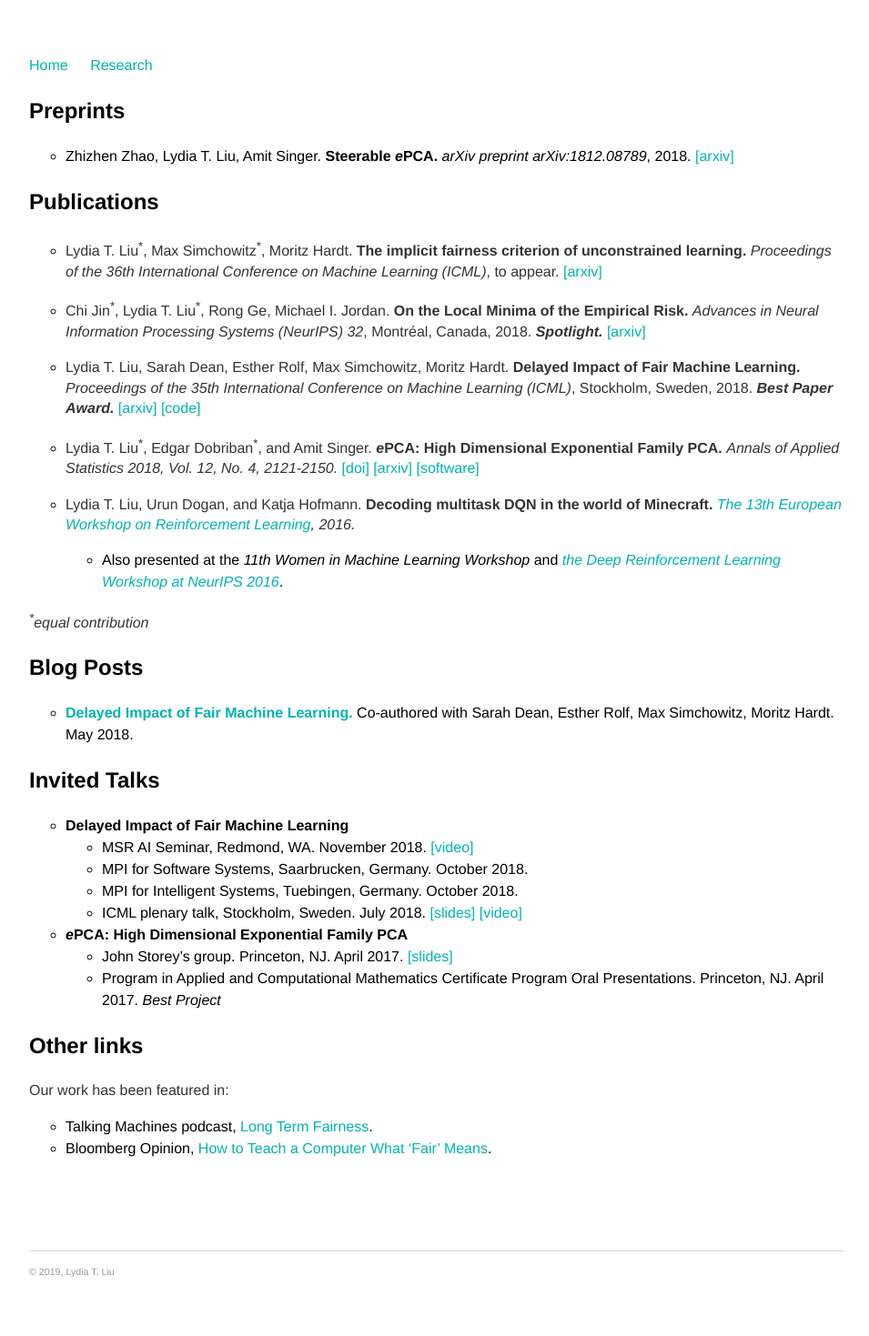
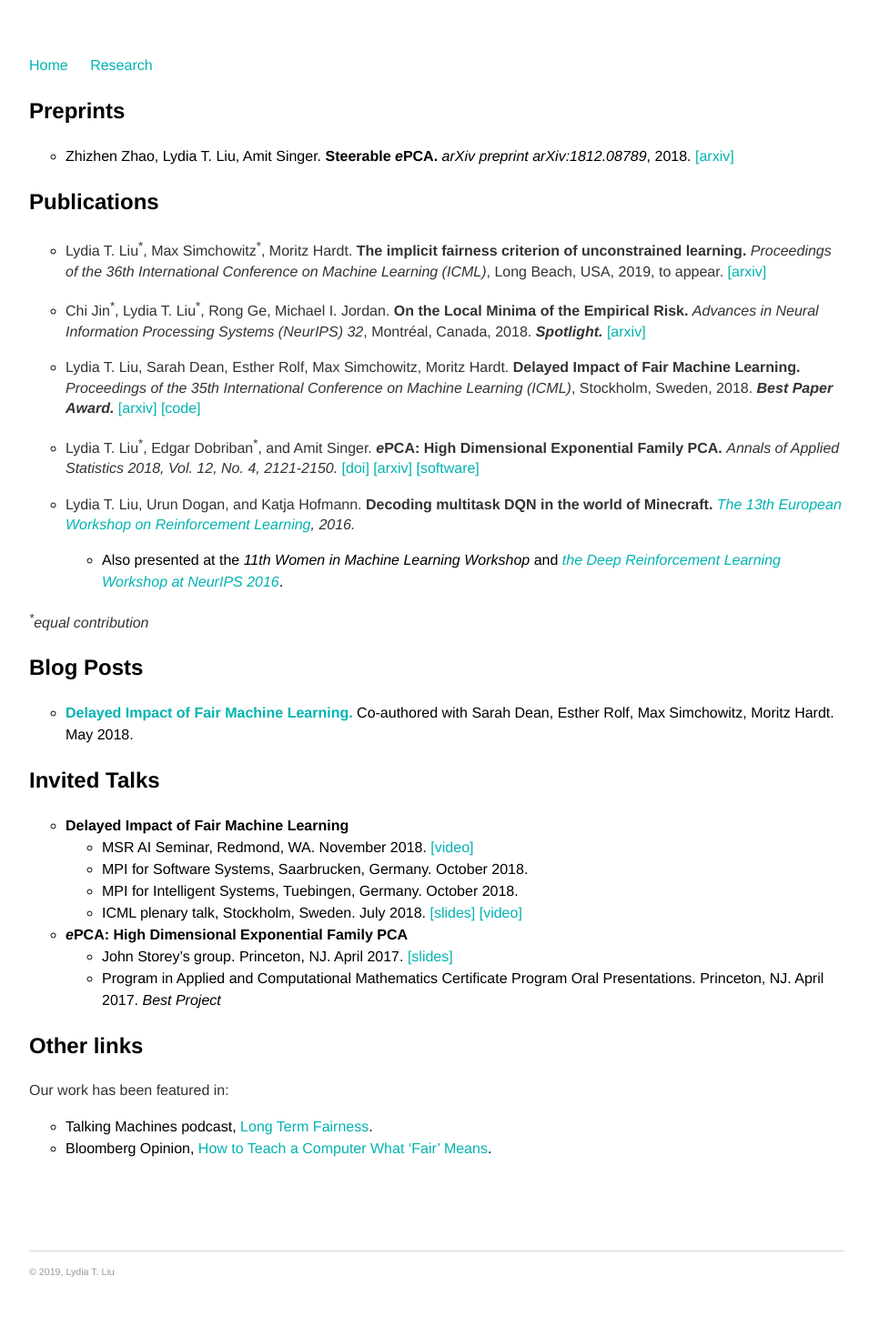
Before and after one commit to serenalwang/serenalwang.github.io, a Jekyll site: the page built from projects.md, in a window 1280 px wide. Shown: the whole page at 91% size, without its empty margins (160-1115 px from the left). Built offline with Jekyll 4.4.1, drawn with Linux system fonts in a browser that asks for light colours.

Commit message:
Update projects.md

```diff
--- a/projects.md
+++ b/projects.md
@@ -10,7 +10,7 @@
 
 ### Publications
 
-* Lydia T. Liu<sup>\*</sup>, Max Simchowitz<sup>\*</sup>, Moritz Hardt. **The implicit fairness criterion of unconstrained learning.** *Proceedings of the 36th International Conference on Machine Learning (ICML)*, to appear. [[arxiv]](https://arxiv.org/abs/1808.10013)
+* Lydia T. Liu<sup>\*</sup>, Max Simchowitz<sup>\*</sup>, Moritz Hardt. **The implicit fairness criterion of unconstrained learning.** *Proceedings of the 36th International Conference on Machine Learning (ICML)*, Long Beach, USA, 2019, to appear. [[arxiv]](https://arxiv.org/abs/1808.10013)
 
 * Chi Jin<sup>\*</sup>, Lydia T. Liu<sup>\*</sup>, Rong Ge, Michael I. Jordan. **On the Local Minima of the Empirical Risk.** *Advances in Neural Information Processing Systems (NeurIPS) 32*, Montréal, Canada, 2018. ***Spotlight.*** [[arxiv]](https://arxiv.org/abs/1803.09357)
 
```
